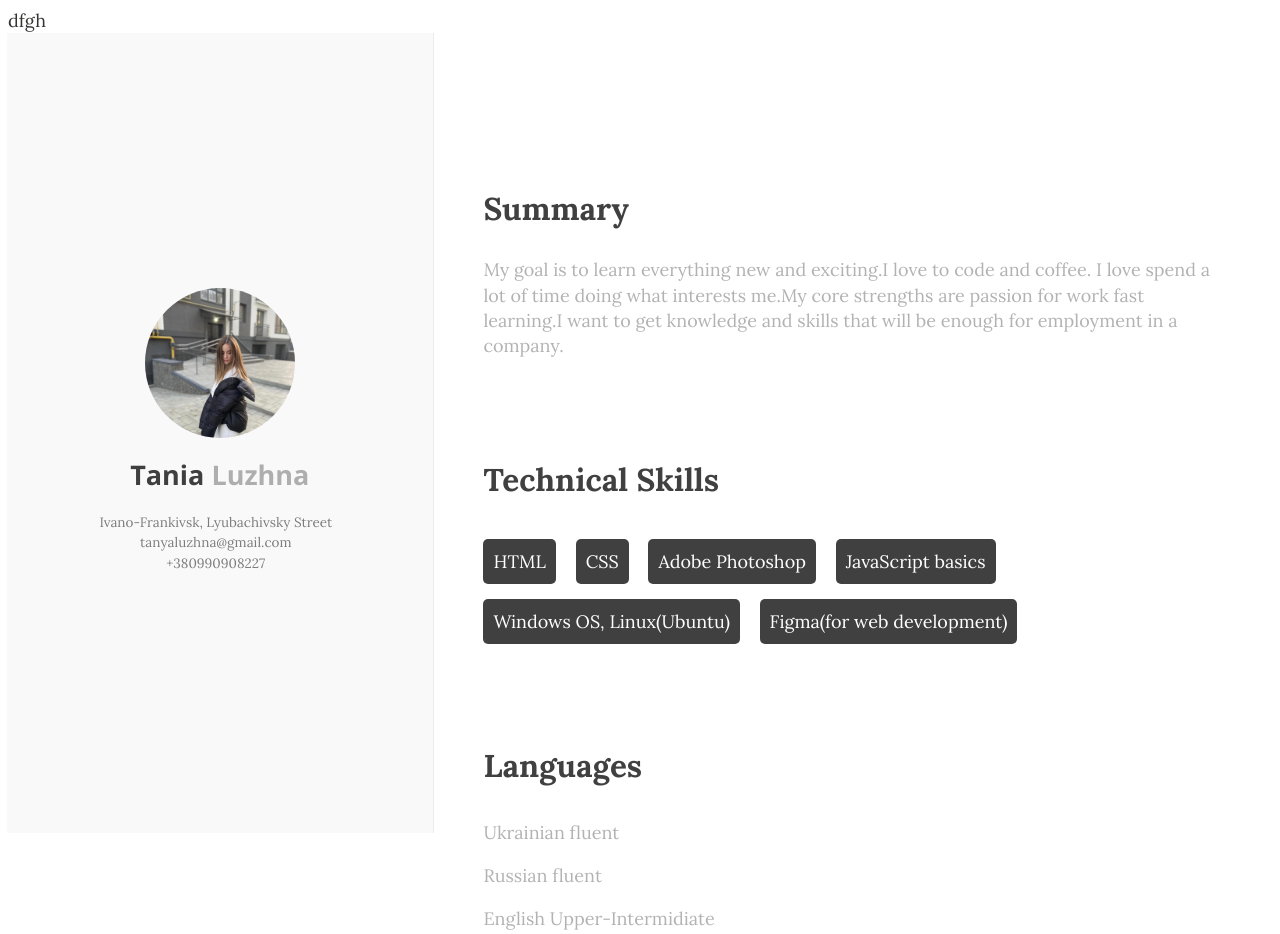
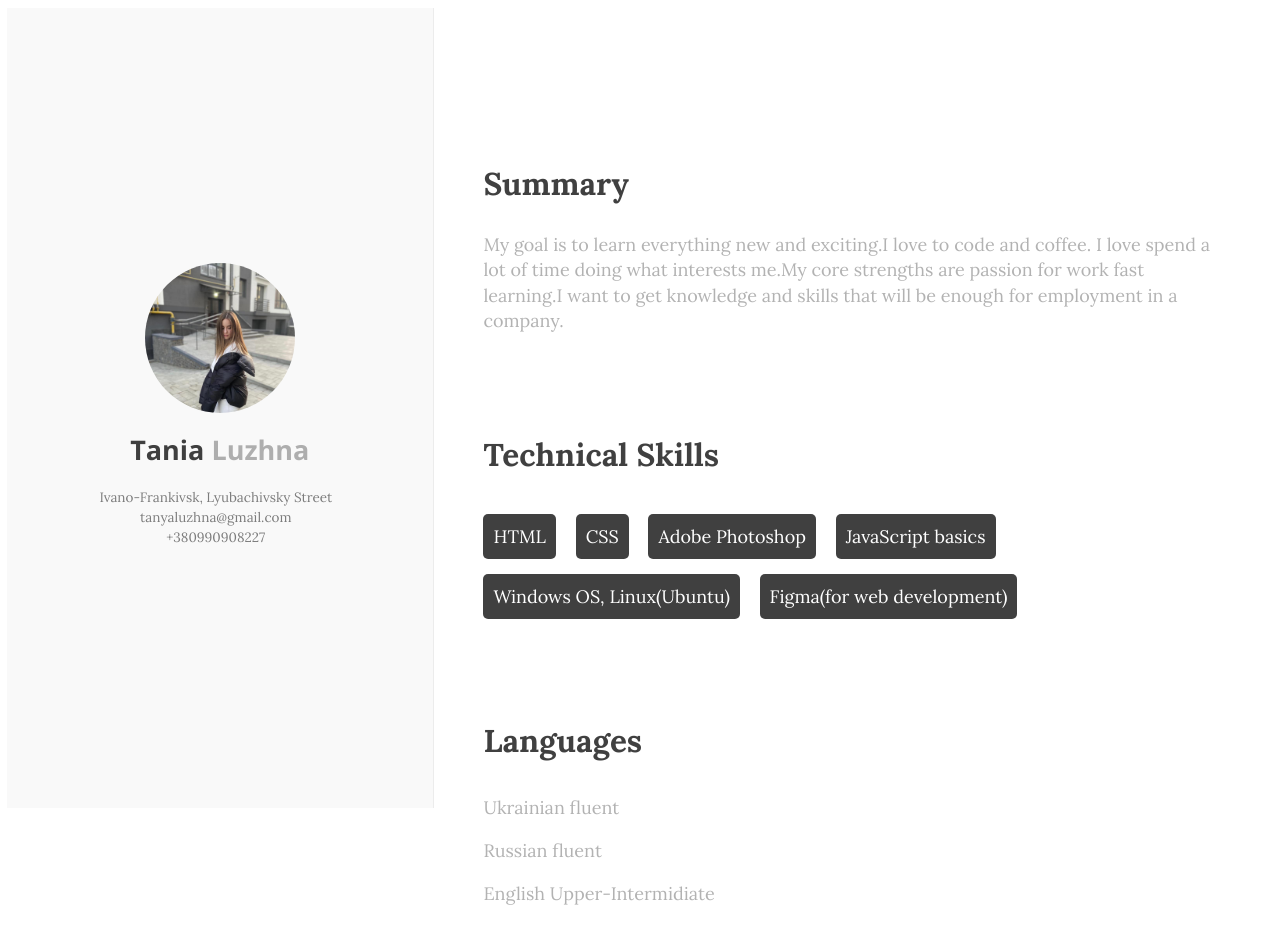
Before and after one commit to Tanyaqw/rsschool-cv, a plain HTML site: page index.html in a window 1280 px wide. Shown: the top 934 px of the page. Drawn offline with nearby package versions, Linux system fonts and the light colour scheme; a web font is replaced by a local one.

Commit message:
Update index.html

```diff
--- a/index.html
+++ b/index.html
@@ -13,7 +13,7 @@
 <body>
 
 
-dfgh
+
 
 
 
```
